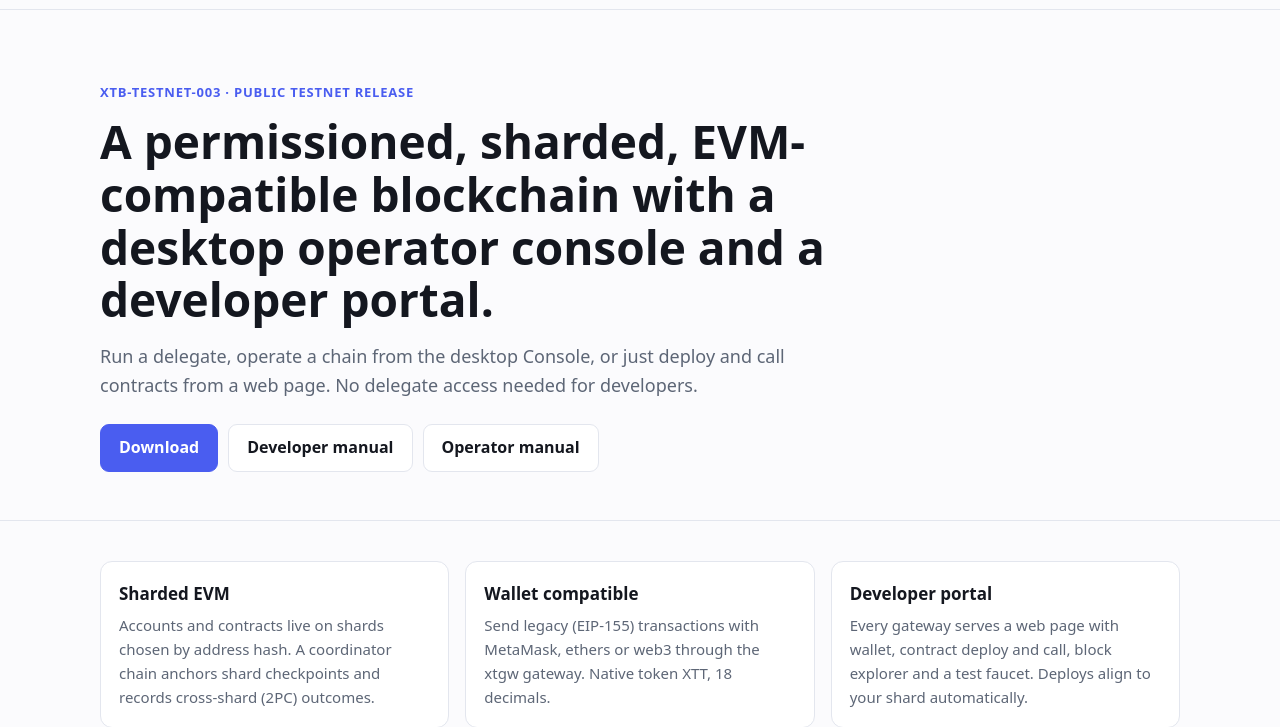
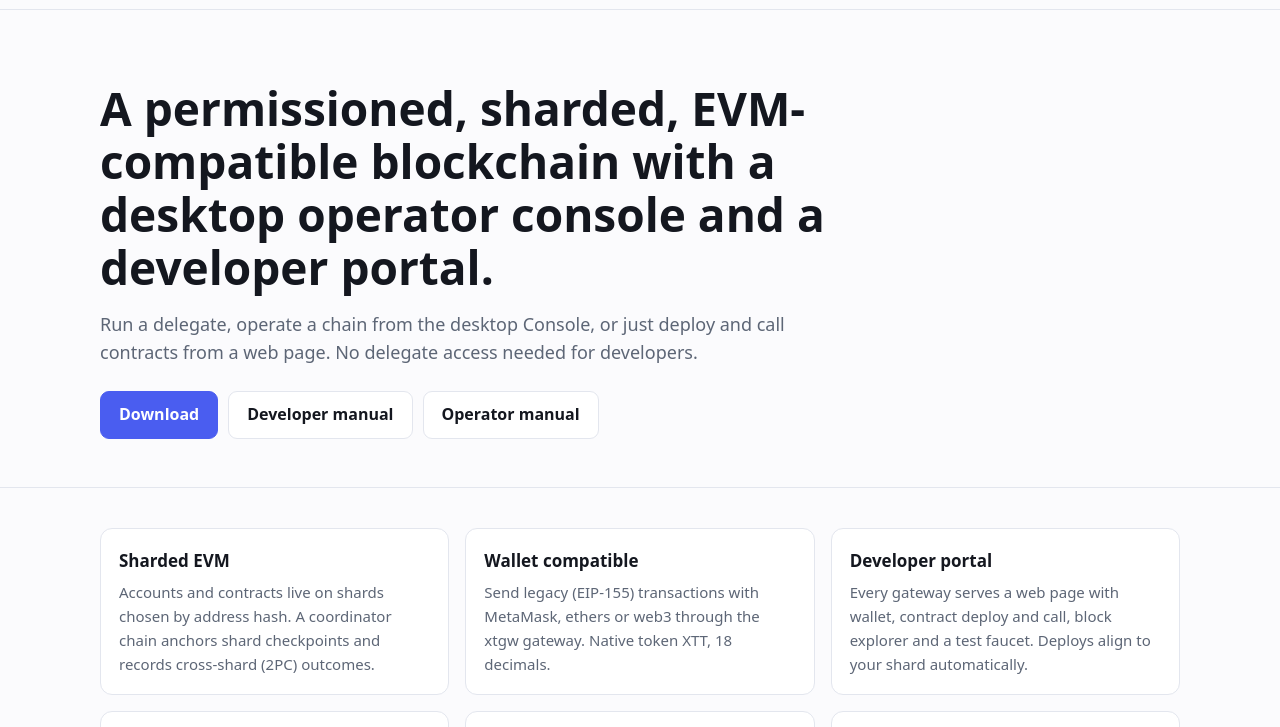
Before and after one commit to xtblock/xtblock, a website: page site/index.html in a window 1280 px wide. Shown: the part 47-774 px from the top of the page. Drawn offline with Linux system fonts and the light colour scheme.

Commit message:
Update index.html

```diff
--- a/site/index.html
+++ b/site/index.html
@@ -15,7 +15,6 @@
   </nav>
 </div></header>
 <section class="hero"><div class="wrap">
-  <p class="eyebrow">XTB-Testnet-003 · public testnet release</p>
   <h1>A permissioned, sharded, EVM-compatible blockchain with a desktop operator console and a developer portal.</h1>
   <p class="lead">Run a delegate, operate a chain from the desktop Console, or just deploy and call contracts from a web page. No delegate access needed for developers.</p>
   <div class="cta"><a class="btn primary" href="#downloads">Download</a><a class="btn" href="developer.html">Developer manual</a><a class="btn" href="operator.html">Operator manual</a></div>
```
